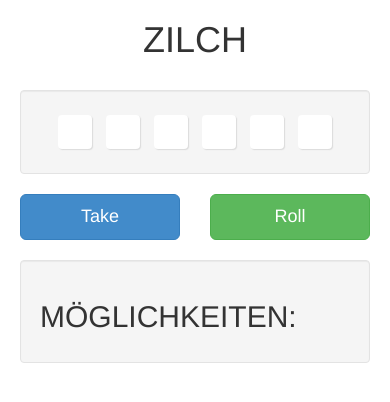
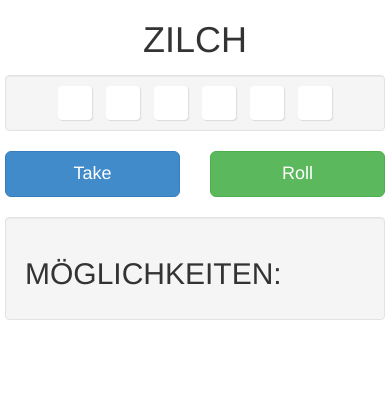
Before and after one commit to chrizzio1/Zilch, a plain HTML site: page www/index.html in a window 390 px wide. Drawn offline with Linux system fonts and the light colour scheme; some packages are replaced by stand-ins of ours.

Commit message:
no message

```diff
--- a/www/css/style.css
+++ b/www/css/style.css
@@ -14,3 +14,7 @@
 .btn.possibility{
 	margin-bottom: 10px;
 }
+
+body{
+
+}
--- a/www/index.html
+++ b/www/index.html
@@ -11,10 +11,9 @@
     <body>
 
         <h1>Zilch</h1>
-        <div class="main center-block" style="padding:20px;">
-
+        <div class="main center-block" style="padding:5px;">
         	<!-- Dices -->
-        	<div class="dices well" style="text-align:center;">
+        	<div class="dices well" style="text-align:center;padding:5px;">
 	        	<div class="btn dice dice-1"></div>
 	        	<div class="btn dice dice-2"></div>
 	        	<div class="btn dice dice-3"></div>
--- a/www/js/core.js
+++ b/www/js/core.js
@@ -9,11 +9,9 @@ $(document).ready(function()
 	// tap on roll
 	$(document).on("click","#roll",function ()
 	{
-
 		blockSelectedDices();
 		rollDices($points);
 
-		$points = new Array(1,2,3,4,5,6);
 		// update view of the dices
 		$.each( $points, function( key, value ) {
 			$(".dice-"+(key+1)).html(value);
```
